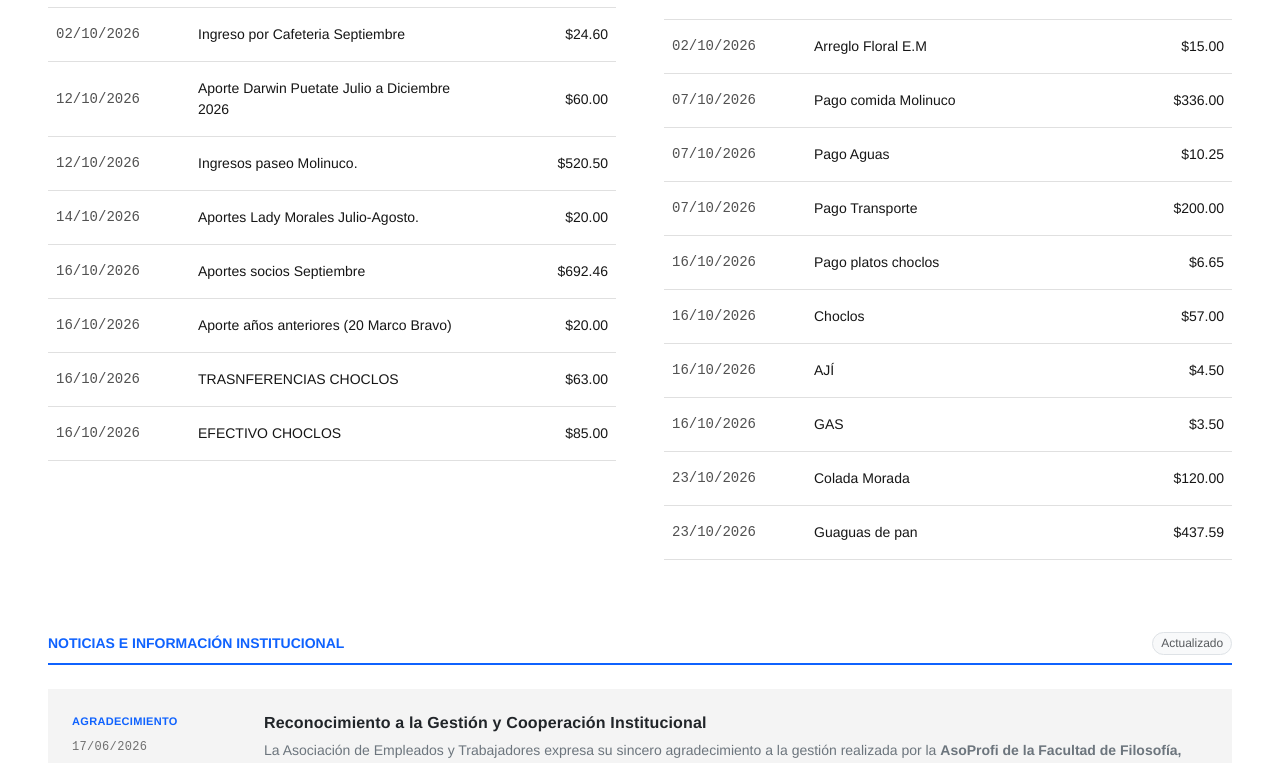
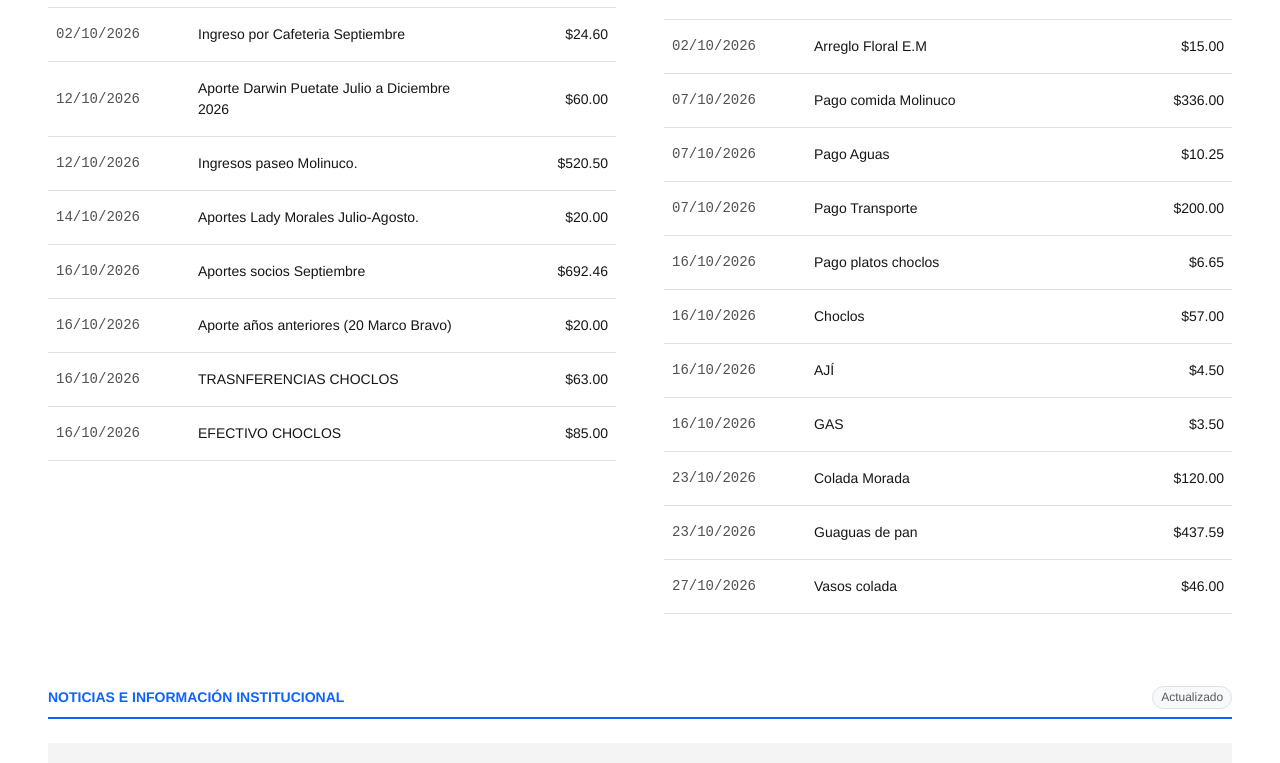
Before and after one commit to jjorgeadrian007/cuentas_aso, a React (Vite) app: page / in a window 1280 px wide. Shown: the part 2010-2773 px from the top of the page. Built offline with nearby package versions, Linux system fonts and the light colour scheme.

Commit message:
gastos vasos coalada morada

```diff
--- a/src/App.jsx
+++ b/src/App.jsx
@@ -76,6 +76,7 @@ export default function DashboardAsociacion() {
     { id: 32, fecha: "16/10/2026", nombre: "GAS", valor:3.50 },
     { id: 33, fecha: "23/10/2026", nombre: "Colada Morada", valor:120.00 },
     { id: 34, fecha: "23/10/2026", nombre: "Guaguas de pan", valor:437.59 },
+    { id: 35, fecha: "27/10/2026", nombre: "Vasos colada", valor:46.00 },
   ]);
 
 
```
